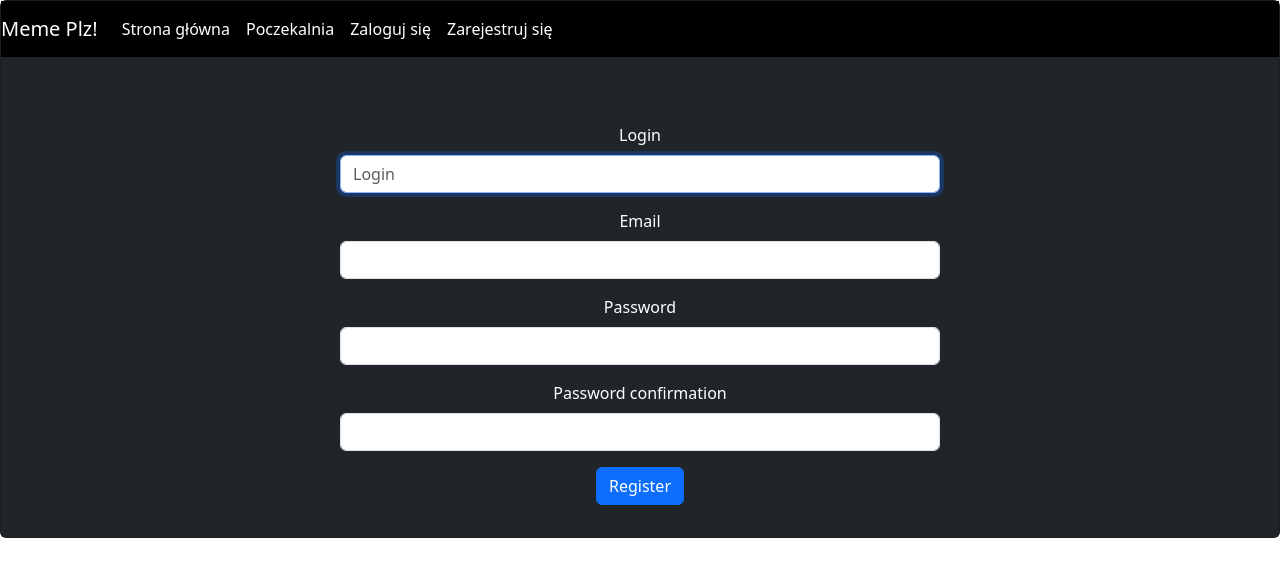
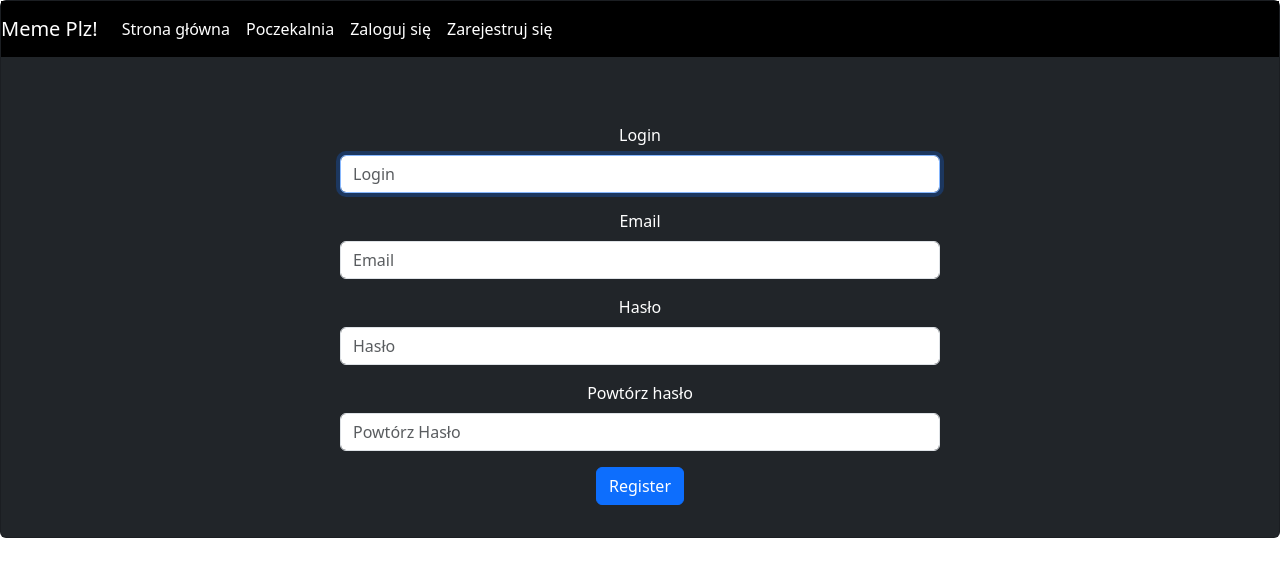
Before and after one commit to Sierakos/Django-meme-site, a Django app: page /auth/register/ in a window 1280 px wide. Shown: the top 577 px of the page. Run offline with Django 4.2, Linux system fonts and the light colour scheme; some libraries are stand-ins or nearby versions.

Commit message:
some changes

```diff
--- a/memeplz/accounts/forms.py
+++ b/memeplz/accounts/forms.py
@@ -11,15 +11,16 @@ import re
 class RegisterForm(UserCreationForm):
     username = forms.CharField(label='Login',
                 widget=forms.TextInput(attrs={'placeholder': 'Login'}))
-    email = forms.EmailField(error_messages={'invalid': 'Twój email jest nieprawidłowy'})
+    email = forms.EmailField(label='Email',
+        widget=forms.EmailInput(attrs={'placeholder': 'Email'}),
+        error_messages={'invalid': 'Twój email jest nieprawidłowy'})
+    password1 = forms.CharField(label='Hasło',
+        widget=forms.PasswordInput(attrs={'placeholder': 'Hasło'}))
+    password2 = forms.CharField(label='Powtórz hasło',
+        widget=forms.PasswordInput(attrs={'placeholder': 'Powtórz Hasło'}))
 
     def __init__(self, *args, **kwargs):
         super(UserCreationForm, self).__init__(*args, **kwargs)
-
-        # self.fields['username'].label = "Login"
-        # self.fields['email'].label = "Email"
-        # self.fields['password1'].label = "Hasło"
-        # self.fields['password2'].label = "Powtórz hasło"
 
         for fieldname in ['username', 'email', 'password1', 'password2']:
             self.fields[fieldname].help_text = None
@@ -61,12 +62,16 @@ class RegisterForm(UserCreationForm):
             raise forms.ValidationError("Twoje hasła muszą być takie same")
 
 class LoginForm(AuthenticationForm):
-    password=forms.CharField(widget=forms.PasswordInput)
+    username = forms.CharField(label='Login',
+                            widget=forms.TextInput(attrs={'placeholder': 'Login'}),
+                            required=False)
+    password=forms.CharField(label='Hasło',
+                            widget=forms.PasswordInput(attrs={'placeholder': 'Hasło'}),
+                            required=False)
+
     class Meta:
         model = User
         fields = ['username']
-
-
 
     def clean(self, *args, **kwargs):
         username = self.cleaned_data.get("username")
@@ -75,9 +80,6 @@ class LoginForm(AuthenticationForm):
             user = authenticate(username=username, password=password)
             if not user:
                 raise forms.ValidationError("Hasło lub login jest niepoprawne")
-            if not user.is_active:
-                raise forms.ValidationError("Ten uzytkownik został zablokowany.")
-            return super(LoginForm, self).clean(*args, **kwargs)
 
 
 
--- a/memeplz/accounts/models.py
+++ b/memeplz/accounts/models.py
@@ -4,7 +4,8 @@ from django.contrib.auth.models import User
 
 class Profile(models.Model):
     user = models.OneToOneField(User, on_delete=models.CASCADE)
-    image = models.ImageField(upload_to='profile_pics', blank=True, null=True)
+    image = models.ImageField(upload_to='profile_pics', blank=True,
+                            null=True, default='profile_pics/default.jpg')
 
     def __str__(self):
         return f'{self.user.username} Profile'
--- a/memeplz/accounts/templates/accounts/change_profile.html
+++ b/memeplz/accounts/templates/accounts/change_profile.html
@@ -8,5 +8,11 @@
         {{ form|crispy }}
         <button type="submit" class="btn btn-success">Zmień</button>
     </form>
+
+    <form action="{% url 'accounts:delete_account' pk=request.user.pk %}" method="post" class="mt-5">
+        {% csrf_token %}
+        <button type="submit" class="btn btn-danger">Usuń konto</button>
+    </form>
+
 </div>
 {% endblock body %}
--- a/memeplz/accounts/templates/accounts/profile.html
+++ b/memeplz/accounts/templates/accounts/profile.html
@@ -43,7 +43,7 @@ Profile
         <img src="{{ user.profile.image.url }}"><br>
     </div>
     <div class="row rounded mt-5">
-        <a href="{% url 'accounts:change_profile' %}" class="btn btn-primary">Zmień</a>
+        <a href="{% url 'accounts:change_profile' %}" class="btn btn-primary">Ustawienia</a>
     </div>
     <hr>
 
--- a/memeplz/accounts/urls.py
+++ b/memeplz/accounts/urls.py
@@ -10,4 +10,5 @@ urlpatterns = [
     path('my_profile/', views.my_profile_view, name='my_profile'),
     path('profile/<str:username>', views.profile_view, name='profile'),
     path('change-profile/', views.change_profile_view, name='change_profile'),
+    path('delete-account/<int:pk>', views.delete_account, name='delete_account')
 ]
--- a/memeplz/accounts/views.py
+++ b/memeplz/accounts/views.py
@@ -3,6 +3,7 @@ from django.urls import reverse
 from django.contrib.auth import login, logout, authenticate
 from django.contrib.auth.decorators import login_required
 from django.contrib import messages
+from django.contrib.auth.models import User
 
 from .models import Profile
 from memes.models import Post, LikePost
@@ -11,14 +12,16 @@ from .forms import RegisterForm, LoginForm, ProfileForm
 # Create your views here.
 
 def login_view(request):
-    context = {}
     if request.method == 'POST':
         form = LoginForm(request, data=request.POST)
         if form.is_valid():
-            user = form.get_user()
-            login(request, user)
-            messages.success(request, 'Witaj')
-            return redirect(reverse('memeplz:home'))
+            username = form.cleaned_data['username']
+            password = form.cleaned_data['password']
+            user = authenticate(username=username, password=password)
+            if user is not None:
+                login(request, user)
+                messages.success(request, 'Witaj')
+                return redirect(reverse('memeplz:home'))
     else:
         form = LoginForm()
     context = {
@@ -102,3 +105,10 @@ def change_profile_view(request):
 
 
     return render(request, 'accounts/change_profile.html', context=context)
+
+@login_required
+def delete_account(request, pk):
+    user = User.objects.get(pk=pk)
+    if request.method == 'POST':
+        user.delete()
+    return redirect(reverse('memeplz:home'))
```
Also changed, not shown: memeplz/accounts/signals.py (+10 -7 lines), memeplz/accounts/migrations/0004_alter_profile_image.py (added).
